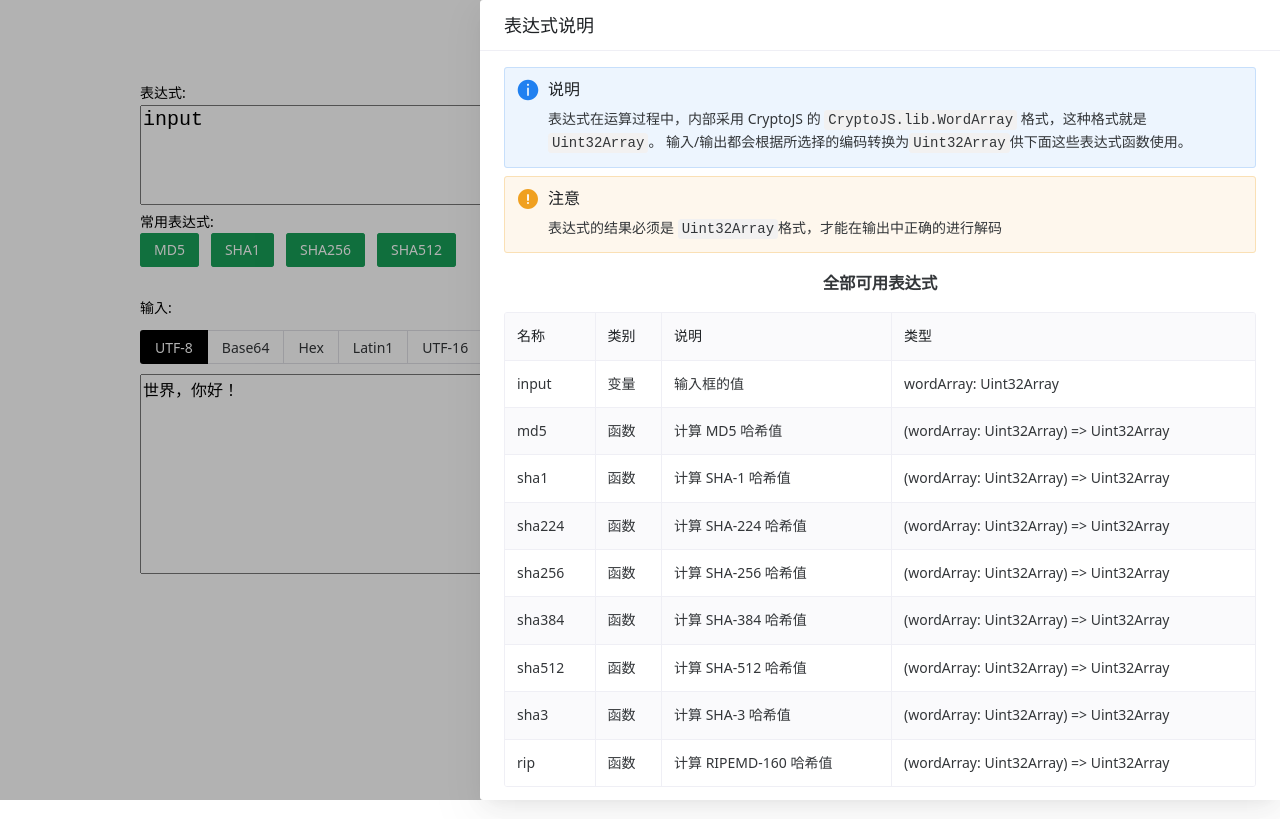
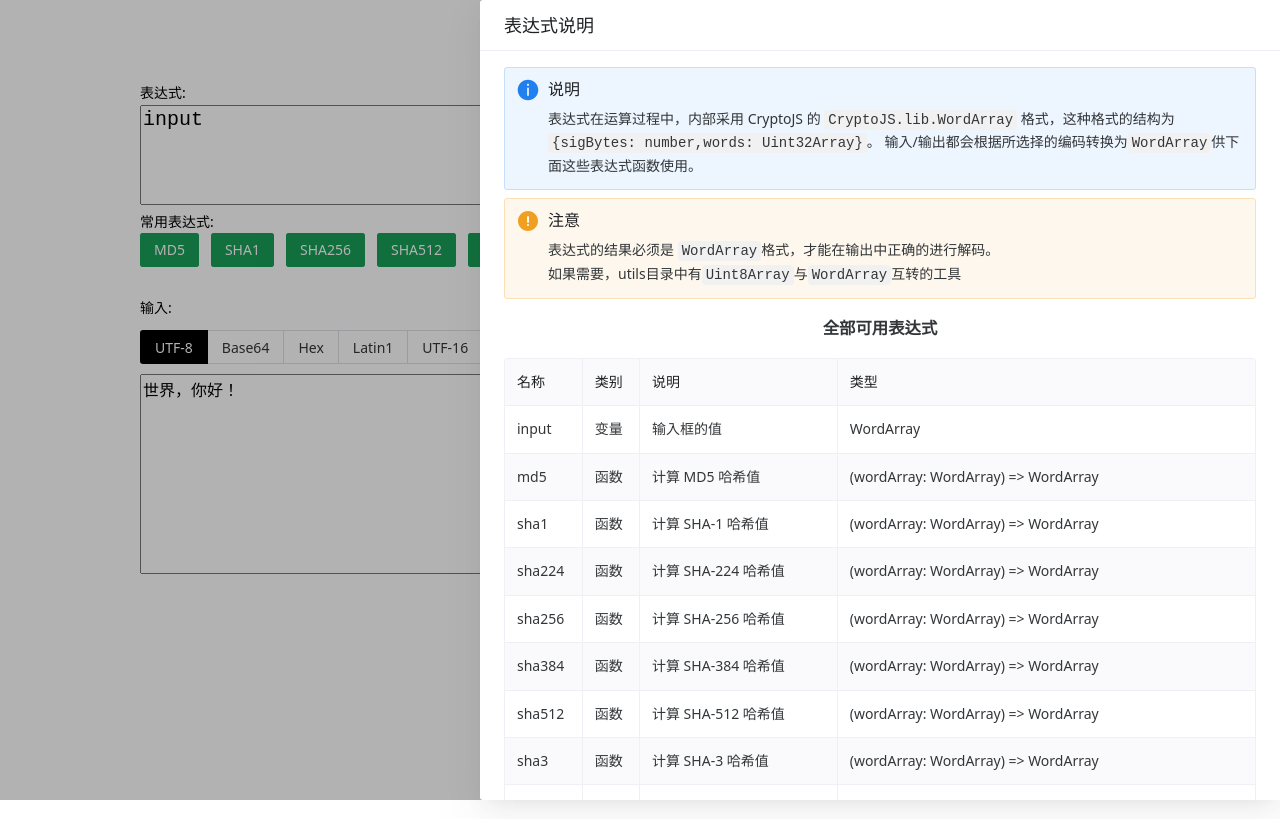
Before and after one commit to champkeh/e-calculator, a Vue app: page / in a window 1280 px wide. Both pictures are taken after a click on the button "表达式说明". Built offline with nearby package versions, Linux system fonts and the light colour scheme.

Commit message:
feat: 添加 mask 表达式

```diff
--- a/src/App.vue
+++ b/src/App.vue
@@ -18,17 +18,7 @@ import MemoryInspector from "@/components/MemoryInspector.vue"
 import TheExpression from "@/components/TheExpression.vue"
 import TheInput from "@/components/TheInput.vue"
 import TheOutput from "@/components/TheOutput.vue"
-import {
-  scopeEval,
-  md5,
-  sha1,
-  sha256,
-  sha384,
-  sha512,
-  sha224,
-  sha3,
-  rip,
-} from "@/utils"
+import * as exp from "@/utils/expression"
 import { useInputEncoding } from "@/composables/useInputEncoding"
 import { useOutputEncoding } from "@/composables/useOutputEncoding"
 
@@ -52,18 +42,11 @@ watchEffect(() => {
 
   const context = {
     input,
-    md5,
-    sha1,
-    sha224,
-    sha256,
-    sha384,
-    sha512,
-    sha3,
-    rip,
+    ...exp,
   }
 
   try {
-    const output = scopeEval(context, state.expression.value)
+    const output = exp.scopeEval(context, state.expression.value)
     state.output.value = useOutputEncoding(output, state.outputEncoding)
   } catch (e) {
     console.log(e)
--- a/src/components/BuiltIn.vue
+++ b/src/components/BuiltIn.vue
@@ -3,13 +3,14 @@
     <n-space vertical>
       <n-alert title="说明" type="info">
         表达式在运算过程中，内部采用 CryptoJS 的
-        <code>CryptoJS.lib.WordArray</code> 格式，这种格式就是
-        <code>Uint32Array</code>。
-        输入/输出都会根据所选择的编码转换为<code>Uint32Array</code>供下面这些表达式函数使用。
+        <code>CryptoJS.lib.WordArray</code> 格式，这种格式的结构为
+        <code>{sigBytes: number,words: Uint32Array}</code>。
+        输入/输出都会根据所选择的编码转换为<code>WordArray</code>供下面这些表达式函数使用。
       </n-alert>
       <n-alert title="注意" type="warning">
         表达式的结果必须是
-        <code>Uint32Array</code>格式，才能在输出中正确的进行解码
+        <code>WordArray</code>格式，才能在输出中正确的进行解码。<br />
+        如果需要，utils目录中有<code>Uint8Array</code>与<code>WordArray</code>互转的工具
       </n-alert>
     </n-space>
 
@@ -41,56 +42,62 @@ const builtins = [
   {
     name: "input",
     kind: "变量",
-    sign: "wordArray: Uint32Array",
+    sign: "WordArray",
     description: "输入框的值",
   },
   {
     name: "md5",
     kind: "函数",
-    sign: "(wordArray: Uint32Array) => Uint32Array",
+    sign: "(wordArray: WordArray) => WordArray",
     description: "计算 MD5 哈希值",
   },
   {
     name: "sha1",
     kind: "函数",
-    sign: "(wordArray: Uint32Array) => Uint32Array",
+    sign: "(wordArray: WordArray) => WordArray",
     description: "计算 SHA-1 哈希值",
   },
   {
     name: "sha224",
     kind: "函数",
-    sign: "(wordArray: Uint32Array) => Uint32Array",
+    sign: "(wordArray: WordArray) => WordArray",
     description: "计算 SHA-224 哈希值",
   },
   {
     name: "sha256",
     kind: "函数",
-    sign: "(wordArray: Uint32Array) => Uint32Array",
+    sign: "(wordArray: WordArray) => WordArray",
     description: "计算 SHA-256 哈希值",
   },
   {
     name: "sha384",
     kind: "函数",
-    sign: "(wordArray: Uint32Array) => Uint32Array",
+    sign: "(wordArray: WordArray) => WordArray",
     description: "计算 SHA-384 哈希值",
   },
   {
     name: "sha512",
     kind: "函数",
-    sign: "(wordArray: Uint32Array) => Uint32Array",
+    sign: "(wordArray: WordArray) => WordArray",
     description: "计算 SHA-512 哈希值",
   },
   {
     name: "sha3",
     kind: "函数",
-    sign: "(wordArray: Uint32Array) => Uint32Array",
+    sign: "(wordArray: WordArray) => WordArray",
     description: "计算 SHA-3 哈希值",
   },
   {
     name: "rip",
     kind: "函数",
-    sign: "(wordArray: Uint32Array) => Uint32Array",
+    sign: "(wordArray: WordArray) => WordArray",
     description: "计算 RIPEMD-160 哈希值",
+  },
+  {
+    name: "mask",
+    kind: "函数",
+    sign: "(wordArray: WordArray, mask: HexString) => WordArray",
+    description: "计算掩码",
   },
 ]
 </script>
--- a/src/components/TheExpression.vue
+++ b/src/components/TheExpression.vue
@@ -11,6 +11,7 @@
         <n-button type="primary" @click="sha1">SHA1</n-button>
         <n-button type="primary" @click="sha256">SHA256</n-button>
         <n-button type="primary" @click="sha512">SHA512</n-button>
+        <n-button type="primary" @click="mask">mask</n-button>
       </n-space>
       <n-space style="flex: 1" justify="end">
         <n-button type="primary" @click="showDrawer = true"
@@ -48,6 +49,9 @@ function sha256() {
 function sha512() {
   expression.value = "sha512(input)"
 }
+function mask() {
+  expression.value = 'mask(input, "")'
+}
 </script>
 
 <style lang="scss" scoped>
--- /dev/null
+++ b/src/utils/expression.js
@@ -0,0 +1,12 @@
+export {
+  md5,
+  sha1,
+  sha224,
+  sha256,
+  sha384,
+  sha512,
+  sha3,
+  rip,
+  scopeEval,
+} from "./index"
+export { mask } from "./ws"
--- /dev/null
+++ b/src/utils/ws.js
@@ -0,0 +1,79 @@
+// import CryptoJS from "crypto-js"
+
+export function mask(wordArray, maskKeyHex) {
+  const payload = convertWordArrayToUint8Array(wordArray)
+  const maskKey = parseMaskKey(maskKeyHex)
+
+  for (let i = 0; i < payload.length; i++) {
+    payload[i] = payload[i] ^ maskKey[i % maskKey.length]
+  }
+
+  return convertUint8ArrayToWordArray(payload)
+}
+
+// assumes wordArray is Big-Endian (because it comes from CryptoJS which is all BE)
+// From: https://gist.github.com/creationix/07856504cf4d5cede5f9#file-encode-js
+function convertWordArrayToUint8Array(wordArray) {
+  const len = wordArray.words.length
+  const u8_array = new Uint8Array(wordArray.sigBytes)
+  let offset = 0
+  for (let i = 0; i < len; i++) {
+    const word = wordArray.words[i]
+    u8_array[offset++] = word >> 24
+    u8_array[offset++] = (word >> 16) & 0xff
+    u8_array[offset++] = (word >> 8) & 0xff
+    u8_array[offset++] = word & 0xff
+  }
+  return u8_array
+}
+
+// create a wordArray that is Big-Endian (because it's used with CryptoJS which is all BE)
+// From: https://gist.github.com/creationix/07856504cf4d5cede5f9#file-encode-js
+function convertUint8ArrayToWordArray(u8Array) {
+  const words = []
+  let i = 0
+  let len = u8Array.length
+
+  while (i < len) {
+    words.push(
+      (u8Array[i++] << 24) |
+        (u8Array[i++] << 16) |
+        (u8Array[i++] << 8) |
+        u8Array[i++],
+    )
+  }
+
+  return {
+    sigBytes: len,
+    words: words,
+  }
+}
+
+/**
+ *
+ * @param maskKeyHex 16进制字符串
+ */
+function parseMaskKey(maskKeyHex) {
+  if (maskKeyHex.length % 2 === 1) {
+    maskKeyHex = "0" + maskKeyHex
+  }
+
+  const maskKey = []
+  for (let i = 0; i < maskKeyHex.length; i += 2) {
+    maskKey.push(parseInt(maskKeyHex.slice(i, i + 2), 16))
+  }
+
+  return maskKey
+}
+
+// const input = "d4d99530d79658"
+// console.log(CryptoJS.enc.Hex.parse(input))
+// console.log(convertWordArrayToUint8Array(CryptoJS.enc.Hex.parse(input)))
+// console.log(
+//   convertUint8ArrayToWordArray(
+//     convertWordArrayToUint8Array(CryptoJS.enc.Hex.parse(input)),
+//   ),
+// )
+// const res = mask(CryptoJS.enc.Hex.parse(input), "1e9158f9")
+// const output = CryptoJS.enc.Hex.stringify(res)
+// console.log(output)
```
